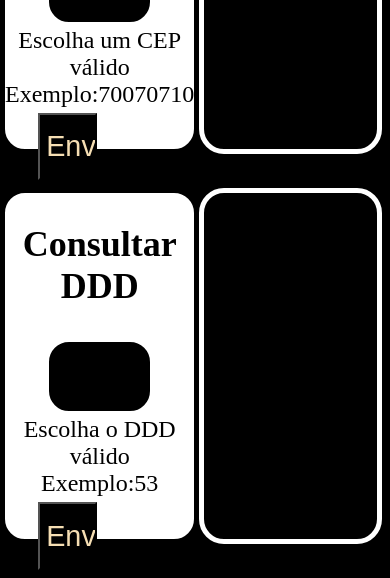
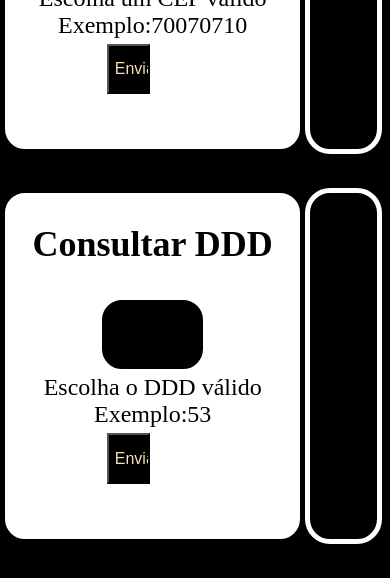
Before and after one commit to kazubinha/testo, a plain HTML site: page index.html in a window 390 px wide. Shown: the part 718-1296 px from the top of the page. After the commit the page ends 1262 px from the top, so only its background shows below. Drawn offline with Linux system fonts and the light colour scheme.

Commit message:
Update style.css

```diff
--- a/style.css
+++ b/style.css
@@ -112,3 +112,14 @@ header{
     margin-top: 5px;
 
 }
+
+@media (max-width: 680px){
+    .consulta1,.consulta2,.consulta3{
+        min-width: 35dvh;
+    }
+    .enviar1, .enviar2, .enviar3, .voltar1, .voltar2, .voltar3{
+        height: 6dvh;
+        width: 11dvw;
+        font-size: medium;
+    }
+}
```
